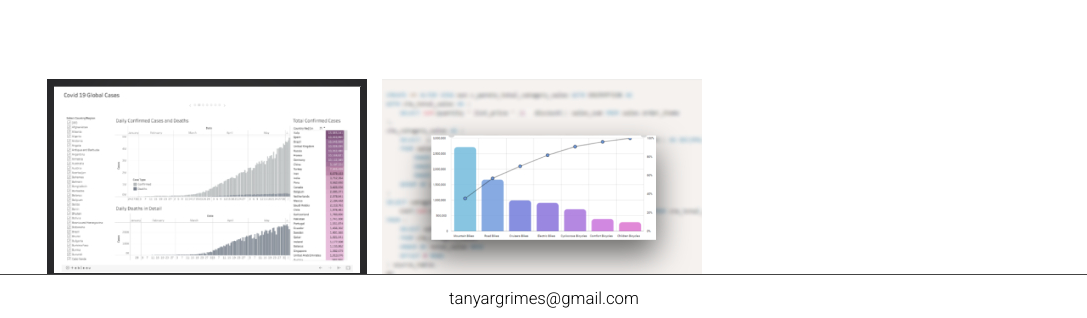
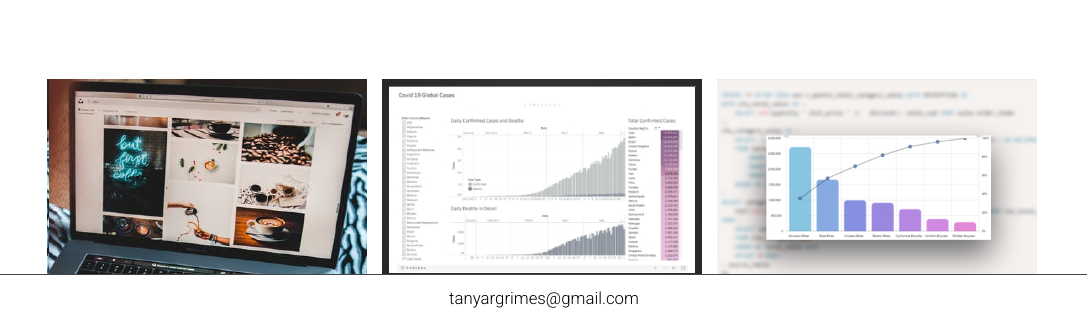
Before and after one commit to tanyargrimes/tanyargrimes.github.io, a plain HTML site: page index.html in a window 1280 px wide. Shown: the part 421-739 px from the top of the page, without its empty margins (96-1183 px from the left). Drawn offline with nearby package versions, Linux system fonts and the light colour scheme.

```diff
--- a/index.html
+++ b/index.html
@@ -63,13 +63,13 @@
 			<div class="featured-wrapper">
 				<!-- <h2>Featured Work</h2> -->
 				<section class="featured container">
-					<!-- <div class="piece">
+					<div class="piece">
 						<a href="portfolio/rekognition-image-search/piece.html">
 							<img src="assets/images/thumbnails/image-search2.png" alt="Rekognition Image Search">
 							<h3>Rekognition Image Search</h3>
 							<p>Machine Learning, Web Development, NoSQL</p>
 						</a>
-					</div> -->
+					</div>
 					<div class="piece">
 						<a href="portfolio/covid19-interactive-dashboards/piece.html">
 							<img src="assets/images/thumbnails/covid19-interactive-dashboards.jpg" alt="Covid-19 Interactive Dashaboards">
```
Also changed, not shown: portfolio/rekognition-image-search/piece.html (+1 -1 lines).
